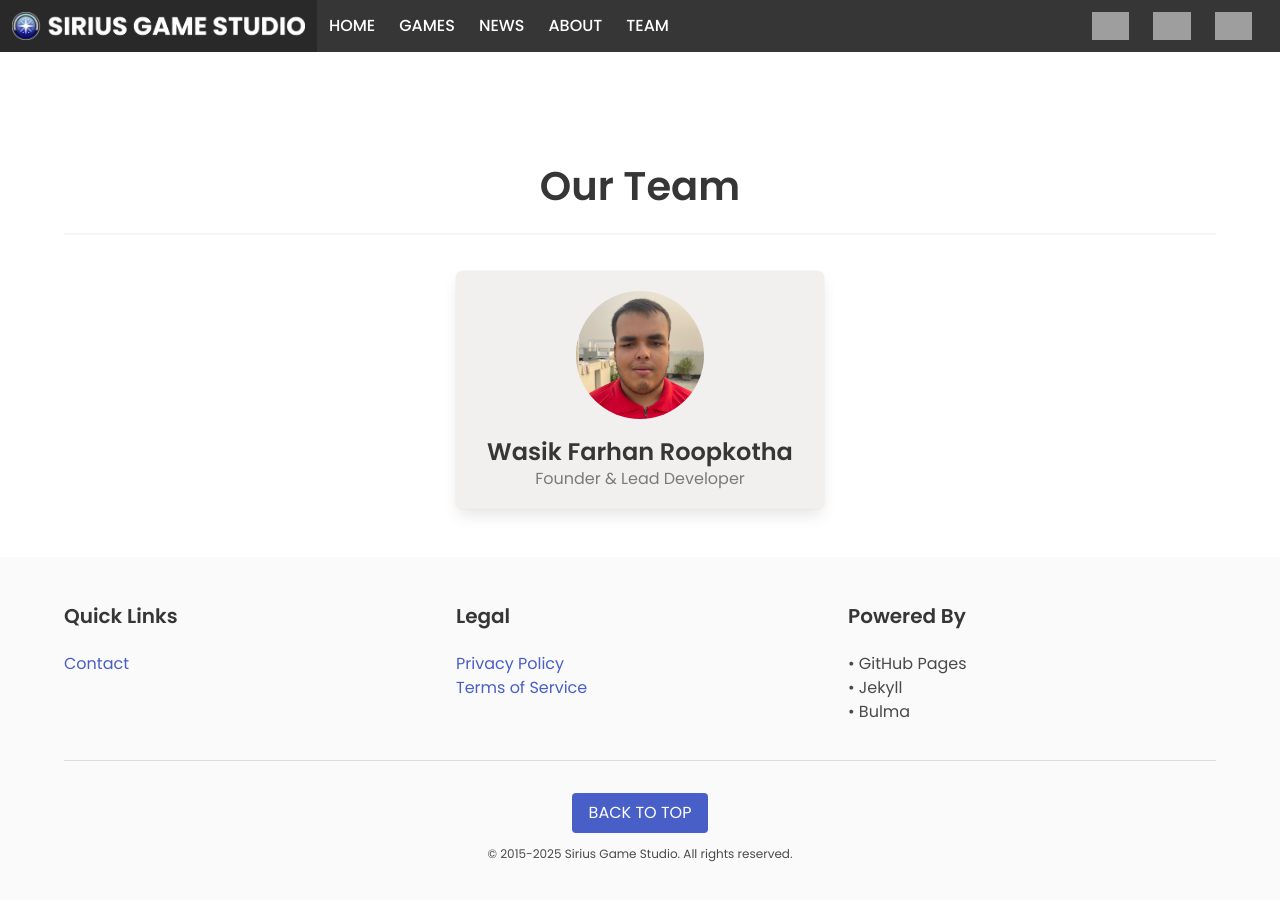
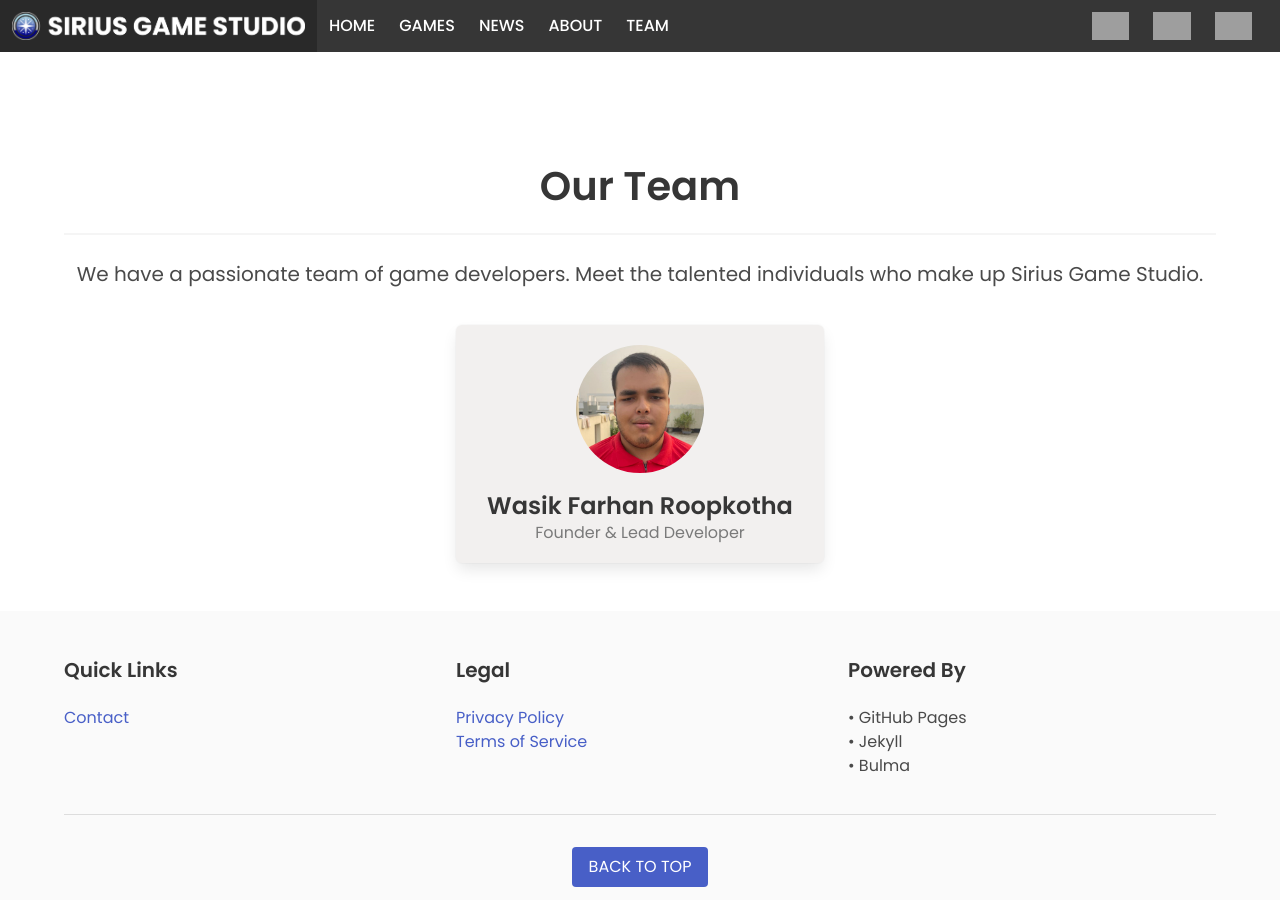
Before and after one commit to Sirius-Game-Studio/Sirius-Game-Studio.github.io, a Jekyll site: the page built from index.html, in a window 1280 px wide and 900 px high, scrolled down 3395 px. Built offline with Jekyll 4.4.1, drawn with Linux system fonts in a browser that asks for light colours; grey boxes are pictures that could not be loaded.

Commit message:
Update front-page.html

```diff
--- a/_layouts/front-page.html
+++ b/_layouts/front-page.html
@@ -156,39 +156,6 @@ layout: compress
                 </p>
                 <hr>
 
-                {% comment %}
-                <!-- Team Section -->
-                <div class="has-text-centered">
-                    <h2 class="title is-size-3">
-                        Meet Our Team
-                    </h2>
-
-                    <div class="columns is-multiline is-justify-content-center mt-5">
-                        {% for member in site.data.team %}
-                            <div class="column is-one-third">
-                                <div class="box">
-                                    <!-- Avatar -->
-                                    <figure class="image is-128x128 is-inline-block">
-                                        <img class="is-rounded" src="{{ member.image }}" alt="Avatar of {{ member.name }}">
-                                    </figure>
-
-                                    <!-- Name -->
-                                    <h3 class="title mt-3 is-size-4">
-                                        {{ member.name }}
-                                    </h3>
-
-                                    <!-- Role -->
-                                    <p class="subtitle is-size-6 has-text-grey">
-                                        {{ member.role }}
-                                    </p>
-                                </div>
-                            </div>
-                        {% endfor %}
-                    </div>
-                </div>
-                <hr>
-                {% endcomment %}
-
                 <!-- Contact Section -->
                 <div class="has-text-centered">
                     <h2 class="title is-size-3">
@@ -205,15 +172,19 @@ layout: compress
         </section>
 
         <section id="team" class="section">
-            <div class="container">
+            <div class="container has-text-centered">
                 <!-- Heading -->
-                <h1 class="title mt-5 is-size-2 has-text-centered">
+                <h1 class="title mt-5 is-size-2">
                     Our Team
                 </h1>
                 <hr>
 
                 <!-- Team Cards -->
-                <div class="columns is-multiline is-justify-content-center has-text-centered mt-5">
+                <p class="is-size-5">
+                    We have a passionate team of game developers. Meet the talented individuals who
+                    make up Sirius Game Studio.
+                </p>
+                <div class="columns is-multiline is-justify-content-center mt-5">
                     {% for member in site.data.team %}
                         <div class="column is-one-third">
                             <div class="box">
```
Also changed, not shown: other parts of _layouts/front-page.html (+1 -1 lines).
